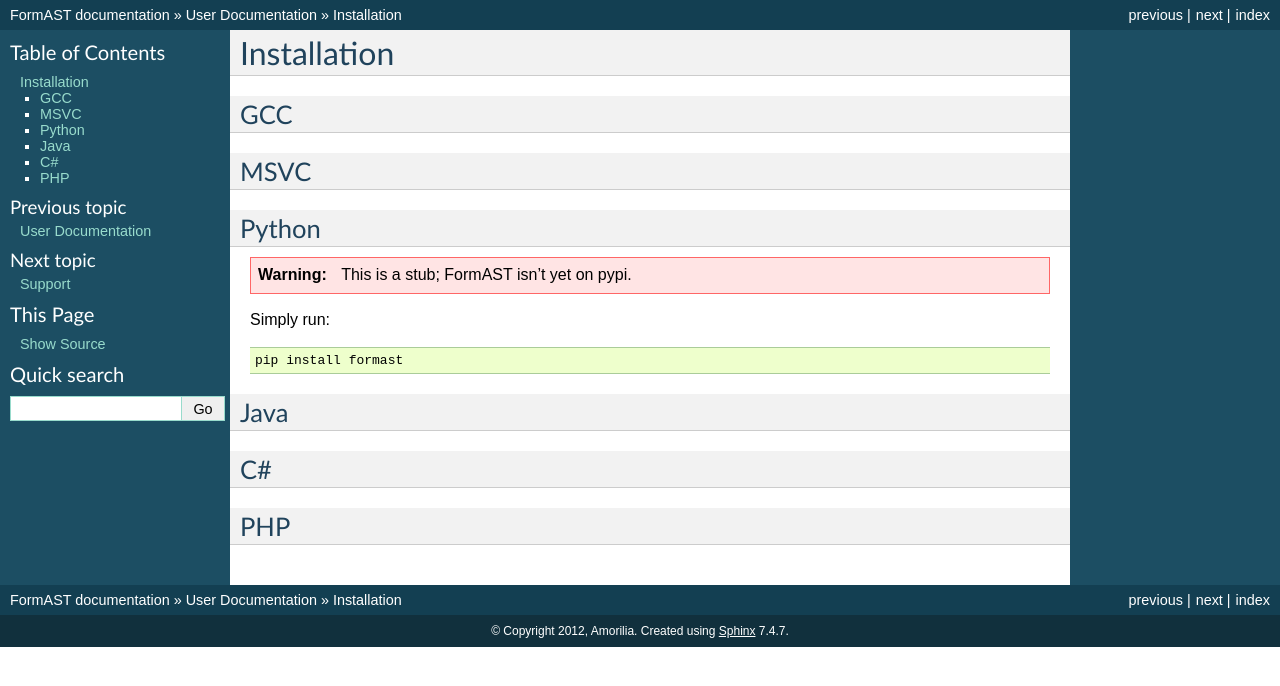
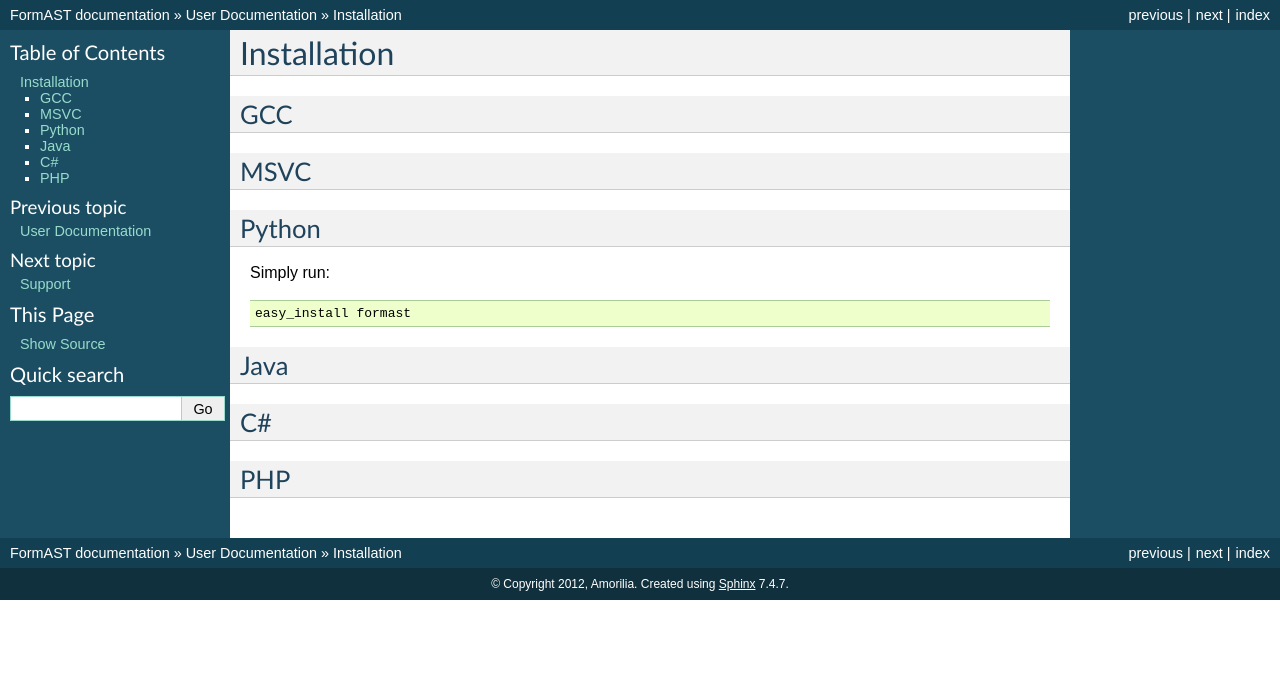
Before and after one commit to niftools/formast, a Sphinx documentation site: the page built from doc/user/install.rst, in a window 1280 px wide. Shown: the top 686 px of the page. Built offline with Sphinx 7.4.7, drawn with Linux system fonts in a browser that asks for light colours.

Commit message:
Update Python install instructions.

```diff
--- a/TODO.rst
+++ b/TODO.rst
@@ -11,7 +11,7 @@ Short term
 
 * Refactor expression parser into a separate cpp file.
 
-* Complete documentation.
+* Complete user documentation and developer documentation.
 
 Long term
 ---------
--- a/doc/user/install.rst
+++ b/doc/user/install.rst
@@ -10,12 +10,12 @@ MSVC
 Python
 ------
 
-.. warning::
-
-   This is a stub; FormAST isn't yet on pypi.
-
 Simply run::
 
+   easy_install formast
+
+.. note: pip does not yet support binary packages, so let's not recommend it yet
+..
    pip install formast
 
 Java
```
